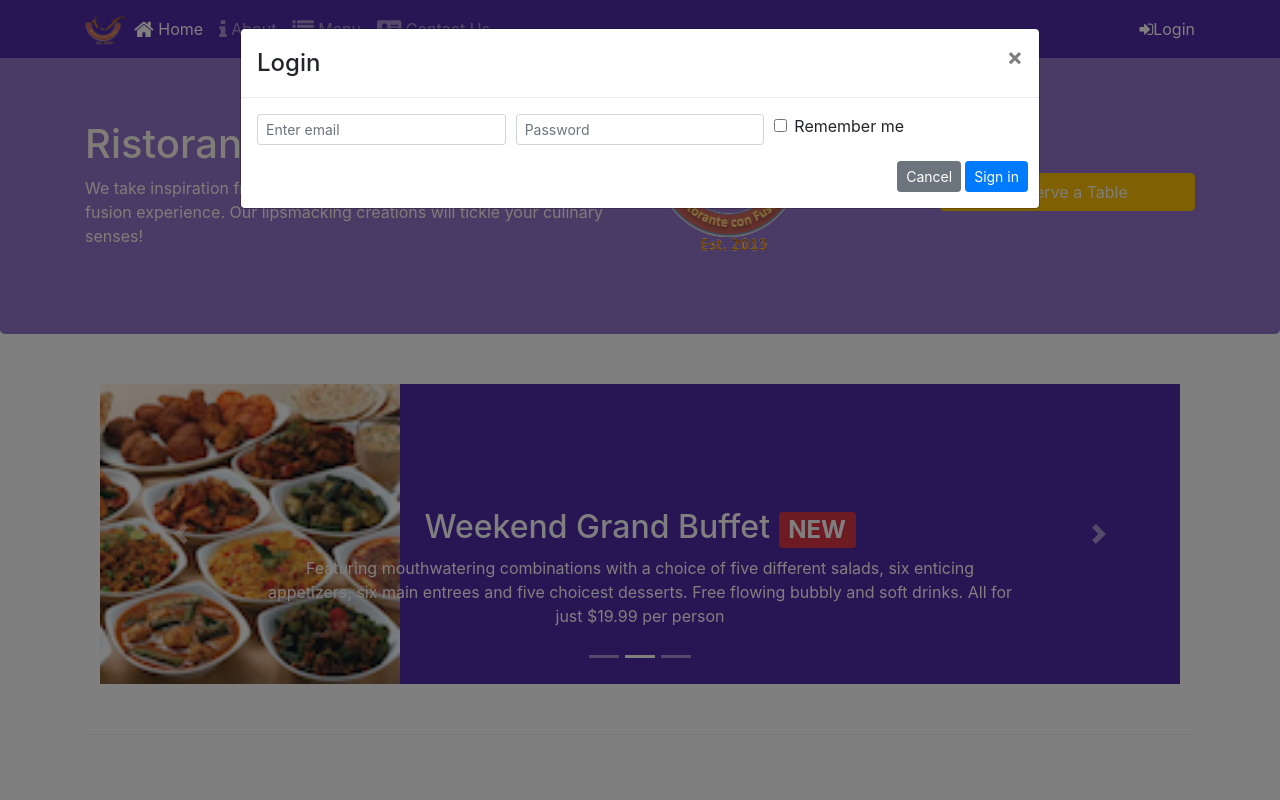
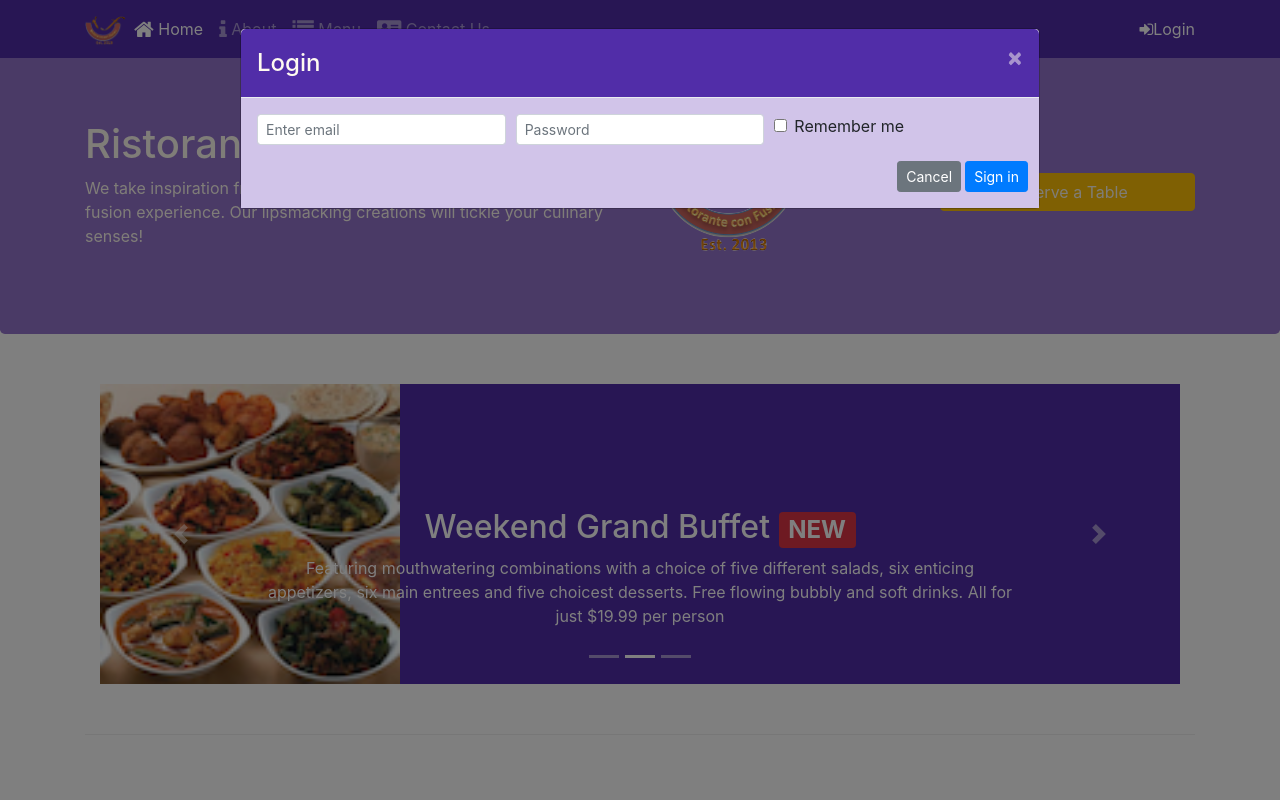
Before and after one commit to kerkpy/bootstrap-4, a website: page review/index.html in a window 1280 px wide. Both pictures are taken after a click on the link "Login". Shown: the top 800 px of the page. Drawn offline with nearby package versions, Linux system fonts and the light colour scheme; files that its build step writes are made by us from their sources; files whose address does not match are found by name.

Commit message:
Assignment 4

```diff
--- a/css/styles.scss
+++ b/css/styles.scss
@@ -54,6 +54,22 @@ body{
     padding: 10px;
 }
 
+.modal-header {
+    background-color: $background-dark;
+    .modal-title {
+        color: floralwhite;
+
+    }
+    .close {
+        color: floralwhite;
+    }
+
+}
+
+.modal-body {
+    background-color: $background-pale;
+}
+
 .carousel {
     background:$background-dark;
 
```
Also changed, not shown: css/styles.css.
